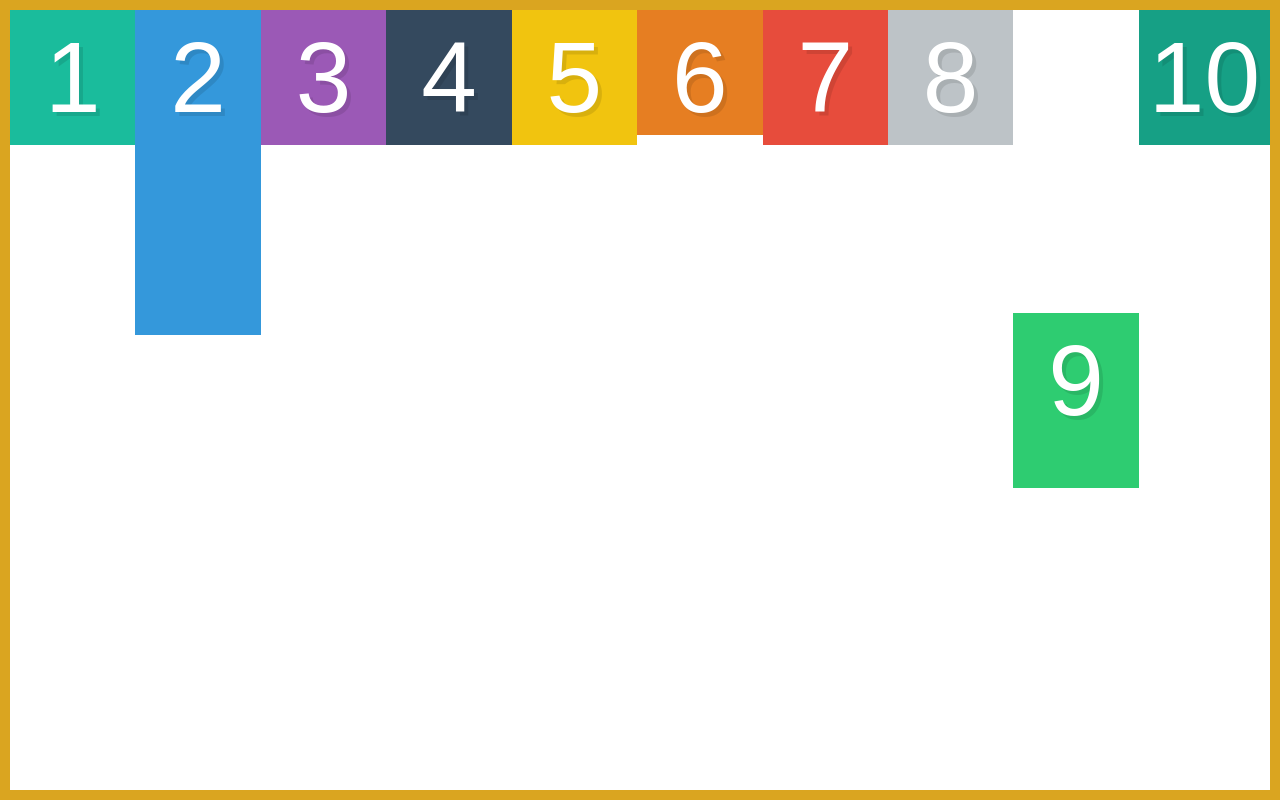
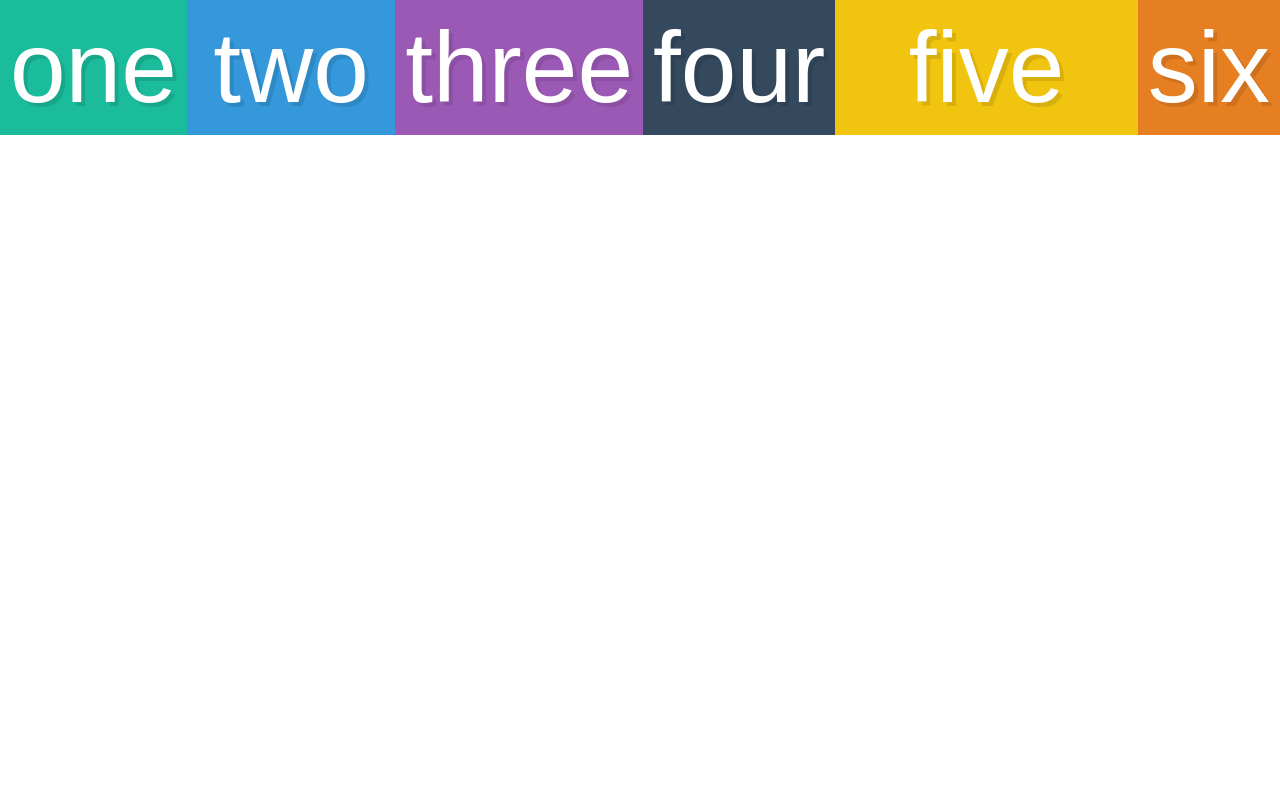
Before and after one commit to glitchedmob/wtf-tut, a plain HTML site: page Intro to flexbox/index.html in a window 1280 px wide. Drawn offline with Linux system fonts and the light colour scheme.

Commit message:
flex property

```diff
--- a/Intro to flexbox/index.html
+++ b/Intro to flexbox/index.html
@@ -9,16 +9,12 @@
 <body>
 
 	<div class="container">
-		<div class="box box1">1</div>
-		<div class="box box2">2</div>
-		<div class="box box3">3</div>
-		<div class="box box4">4</div>
-		<div class="box box5">5</div>
-		<div class="box box6">6</div>
-		<div class="box box7">7</div>
-		<div class="box box8">8</div>
-		<div class="box box9">9</div>
-		<div class="box box10">10</div>
+		<div class="box box1">one</div>
+		<div class="box box2">two</div>
+		<div class="box box3">three</div>
+		<div class="box box4">four</div>
+		<div class="box box5">five</div>
+		<div class="box box6">six</div>
 	</div>
 
 </body>
--- a/Intro to flexbox/style.css
+++ b/Intro to flexbox/style.css
@@ -26,24 +26,16 @@ input[type=reset],input[type=submit]{-webkit-appearance:button;cursor:pointer;}b
 
 .container {
 	display: flex;
-	border: 10px solid goldenrod;
-	height: 100vh;
-	align-items: flex-start;
 }
 
 .box {
-	width: 33.33333%
+	flex: 1;
 }
 
 .box2 {
-	padding-bottom: 200px;
+	flex: 2;
 }
 
-.box6 {
-	padding-bottom: 0;
+.box5 {
+	flex: 3;
 }
-
-.box9 {
-	padding-bottom: 50px;
-	align-self: center;
-}
```
